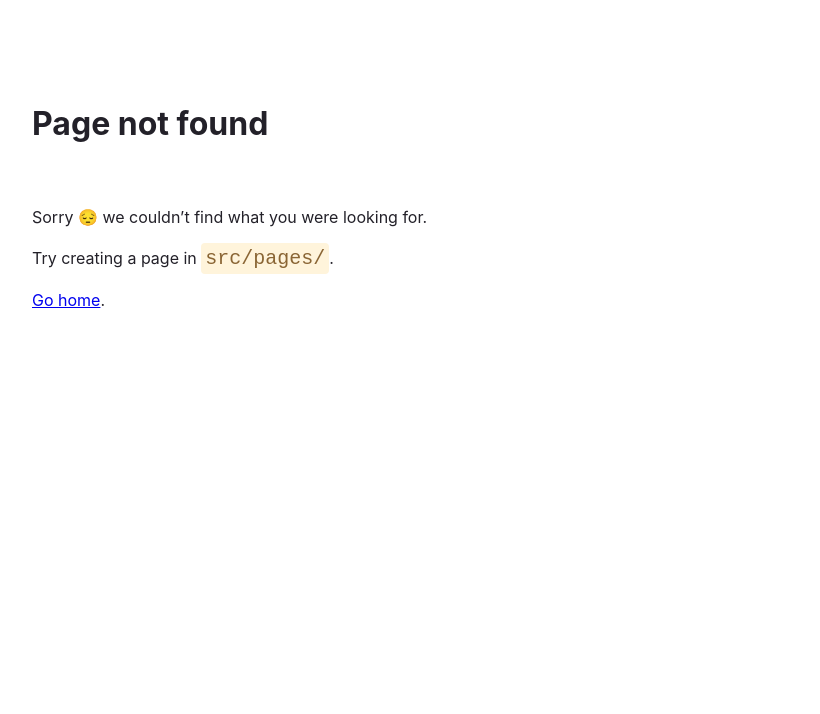
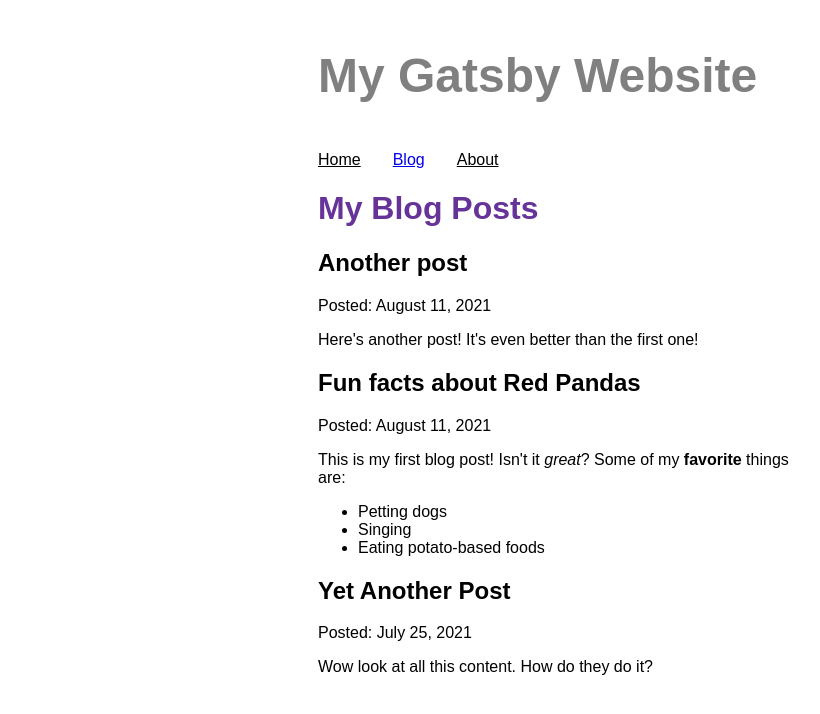
Before and after one commit to joaoHass/gatsby-portfolio, a Gatsby site: page /blog in a window 1280 px wide. Before the commit this address had no page. Shown: the whole page, without its empty margins (72-892 px from the left). Built offline with nearby package versions, Linux system fonts and the light colour scheme; Gatsby itself is replaced by a stand-in of ours.

Commit message:
Finished Gatsby Tutorial Part 5

```diff
--- /dev/null
+++ b/blog/another-post.mdx
@@ -0,0 +1,7 @@
+---
+title: "Another post"
+datePublished: "2021-08-11"
+author: "Me, again"
+---
+
+Here's another post! It's even better than the first one!
--- /dev/null
+++ b/blog/first-post.mdx
@@ -0,0 +1,12 @@
+---
+title: "Fun facts about Red Pandas"
+datePublished: "2021-08-11"
+author: "#1 Red Panda fan"
+---
+
+This is my first blog post! Isn't it _great_?
+Some of my **favorite** things are:
+
+- Petting dogs
+- Singing
+- Eating potato-based foods
--- /dev/null
+++ b/blog/third-post.mdx
@@ -0,0 +1,6 @@
+---
+title: "Yet Another Post"
+datePublished: "2021-07-25"
+---
+
+Wow look at all this content. How do they do it?
--- a/gatsby-config.js
+++ b/gatsby-config.js
@@ -3,5 +3,18 @@
     siteUrl: "https://www.yourdomain.tld",
     title: "My Gatsby Website",
   },
-  plugins: ["gatsby-plugin-gatsby-cloud", "gatsby-plugin-sass"],
+  plugins: [
+    "gatsby-plugin-gatsby-cloud",
+    "gatsby-plugin-sass",
+    "gatsby-plugin-image",
+    "gatsby-plugin-sharp",
+    {
+      resolve: "gatsby-source-filesystem",
+      options: {
+        name: `blog`,
+        path: `${__dirname}/blog`,
+      },
+    },
+    "gatsby-plugin-mdx",
+  ],
 }
--- a/package.json
+++ b/package.json
@@ -15,10 +15,16 @@
     "clean": "gatsby clean"
   },
   "dependencies": {
+    "@mdx-js/mdx": "^1.6.22",
+    "@mdx-js/react": "^1.6.22",
     "gatsby": "^3.11.0",
     "gatsby-plugin-gatsby-cloud": "^2.11.0",
+    "gatsby-plugin-image": "^1.11.0",
     "gatsby-plugin-linaria": "^2.2.0",
+    "gatsby-plugin-mdx": "^2.11.0",
     "gatsby-plugin-sass": "^4.11.0",
+    "gatsby-plugin-sharp": "^3.11.0",
+    "gatsby-source-filesystem": "^3.11.0",
     "react": "^17.0.1",
     "react-dom": "^17.0.1",
     "sass": "^1.37.5"
--- a/src/components/Layout/Layout.js
+++ b/src/components/Layout/Layout.js
@@ -1,11 +1,24 @@
 import * as React from "react"
-import { Link } from "gatsby"
+import { Link, useStaticQuery, graphql } from "gatsby"
 import "./style.scss"
 
 const Layout = ({ pageTitle, children }) => {
+  const data = useStaticQuery(graphql`
+    query {
+      site {
+        siteMetadata {
+          title
+        }
+      }
+    }
+  `)
+
   return (
     <div className={"container"}>
-      <title>{pageTitle}</title>
+      <title>
+        {pageTitle} | {data.site.siteMetadata.title}
+      </title>
+      <header className="site-title">{data.site.siteMetadata.title}</header>
       <nav>
         <ul className={"nav-links"}>
           <li className={"nav-link-item"}>
@@ -13,6 +26,13 @@
               Home
             </Link>
           </li>
+          {/*  */}
+          <li className={"nav-links"}>
+            <Link to="/blog" className={"nav-link-item"}>
+              Blog
+            </Link>
+          </li>
+          {/*  */}
           <li className={"nav-link-item"}>
             <Link to="/about" className={"nav-link-text"}>
               About
--- a/src/components/Layout/style.scss
+++ b/src/components/Layout/style.scss
@@ -1,19 +1,30 @@
+.site-title {
+  font-size: 3rem;
+  color: gray;
+  font-weight: 700;
+  margin: 3rem 0;
+}
+
+.heading {
+  color: rebeccapurple;
+}
+
 .container {
   margin: auto;
   max-width: 500px;
   font-family: sans-serif;
 }
-.heading {
-  color: rebeccapurple;
-}
+
 .nav-links {
   display: flex;
   list-style: none;
   padding-left: 0;
 }
+
 .nav-link-item {
   padding-right: 2rem;
 }
+
 .nav-link-text {
   color: black;
 }
--- /dev/null
+++ b/src/pages/blog.js
@@ -0,0 +1,35 @@
+import * as React from "react"
+import { graphql } from "gatsby"
+import { MDXRenderer } from "gatsby-plugin-mdx"
+import Layout from "../components/Layout/Layout"
+
+const BlogPage = ({ data }) => {
+  return (
+    <Layout pageTitle="My Blog Posts">
+      {data.allMdx.nodes.map((node) => (
+        <article key={node.id}>
+          <h2>{node.frontmatter.title}</h2>
+          <p>Posted: {node.frontmatter.datePublished}</p>
+          <MDXRenderer>{node.body}</MDXRenderer>
+        </article>
+      ))}
+    </Layout>
+  )
+}
+
+export const query = graphql`
+  query {
+    allMdx(sort: { fields: frontmatter___datePublished, order: DESC }) {
+      nodes {
+        frontmatter {
+          datePublished(formatString: "MMMM D, YYYY")
+          title
+        }
+        id
+        body
+      }
+    }
+  }
+`
+
+export default BlogPage
--- a/src/pages/index.js
+++ b/src/pages/index.js
@@ -1,11 +1,16 @@
 import * as React from "react"
 import Layout from "../components/Layout/Layout"
+import { StaticImage } from "gatsby-plugin-image"
 
 const IndexPage = () => {
   return (
     <main>
       <Layout pageTitle="Home Page">
         <p>I'm making this by following the Gatsby Tutorial.</p>
+        <StaticImage
+          alt="Mac Miller, the most dope forever, staring at the camera"
+          src="../images/mac.jpg"
+        />
       </Layout>
     </main>
   )
```
Also changed, not shown: src/images/mac.jpg (added), 2 other files.
